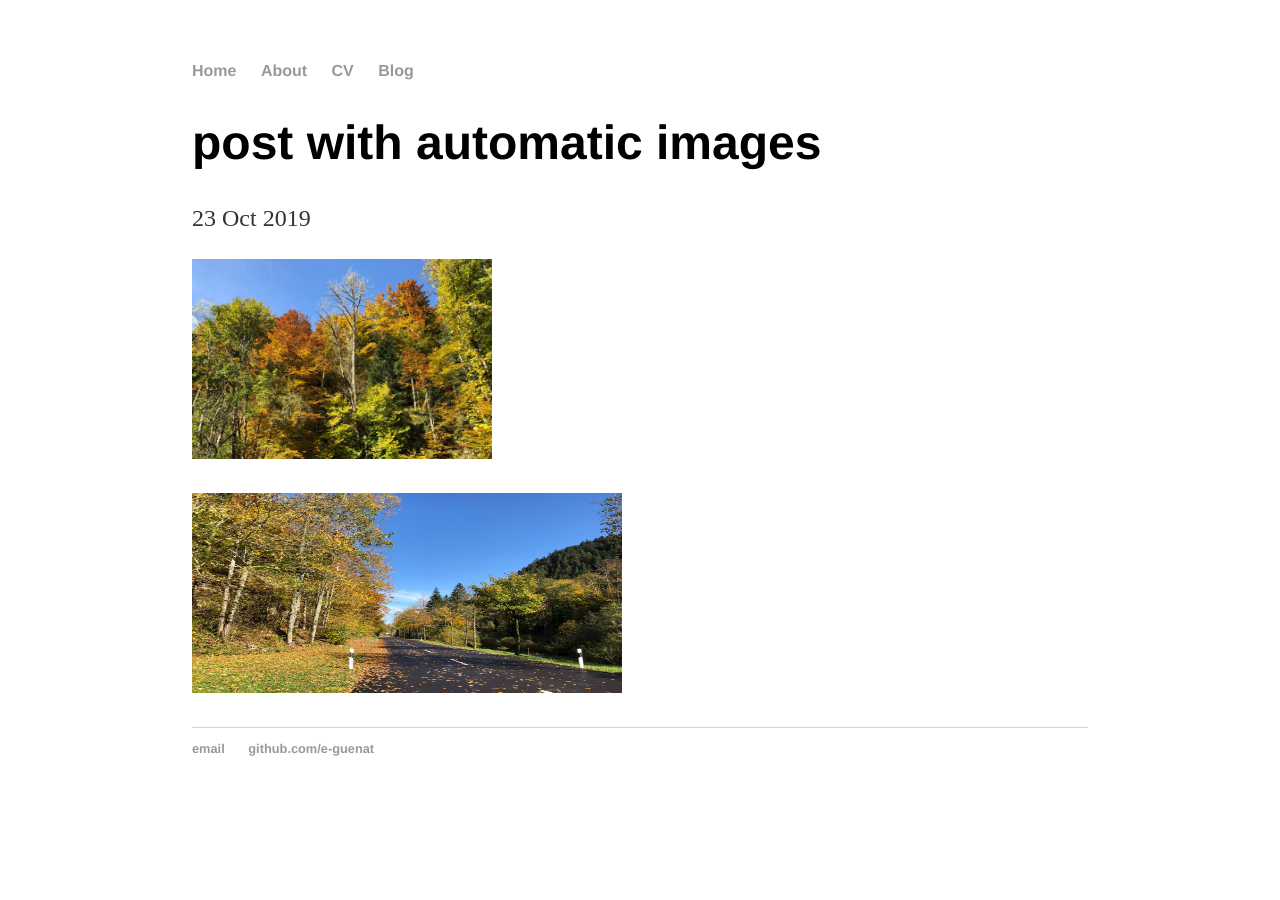
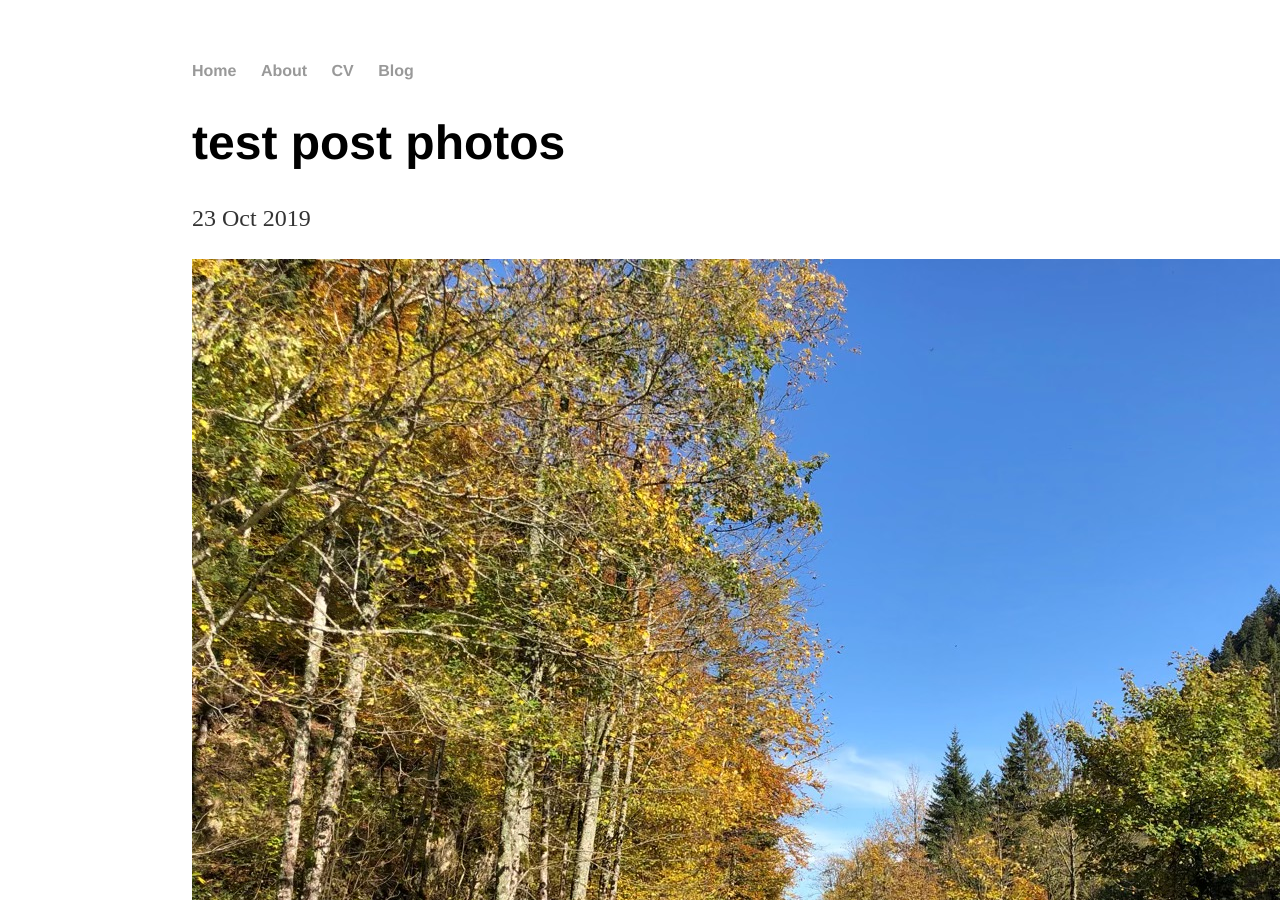
Before and after one commit to e-guenat/e-guenat.github.io, a Jekyll site: the page built from _posts/2019-10-23-latest.md, in a window 1280 px wide and 900 px high. Built offline with Jekyll 4.4.1, drawn with Linux system fonts in a browser that asks for light colours.

Commit message:
new post

```diff
--- a/_posts/2019-10-23-latest.md
+++ b/_posts/2019-10-23-latest.md
@@ -1,11 +1,11 @@
 ---
 layout: post
-title: post with automatic images
-date: 2019-10-23 18:24:28 +0159
+title: test post photos
+date: 2019-10-23 18:44:53 +0159
 category: business
 tags: [test]
 ---
 
-![test image size](/assets/images/IMG_9554.jpeg){:height="200px" width="300px"}
+![PostIm](/assets/images/IMG_9555.jpeg)
 
-![test image size](/assets/images/IMG_9555.jpeg){:height="200px" width="430px"}
+![PostIm](/assets/images/IMG_9554.jpeg)
```
Also changed, not shown: 2 other files.
